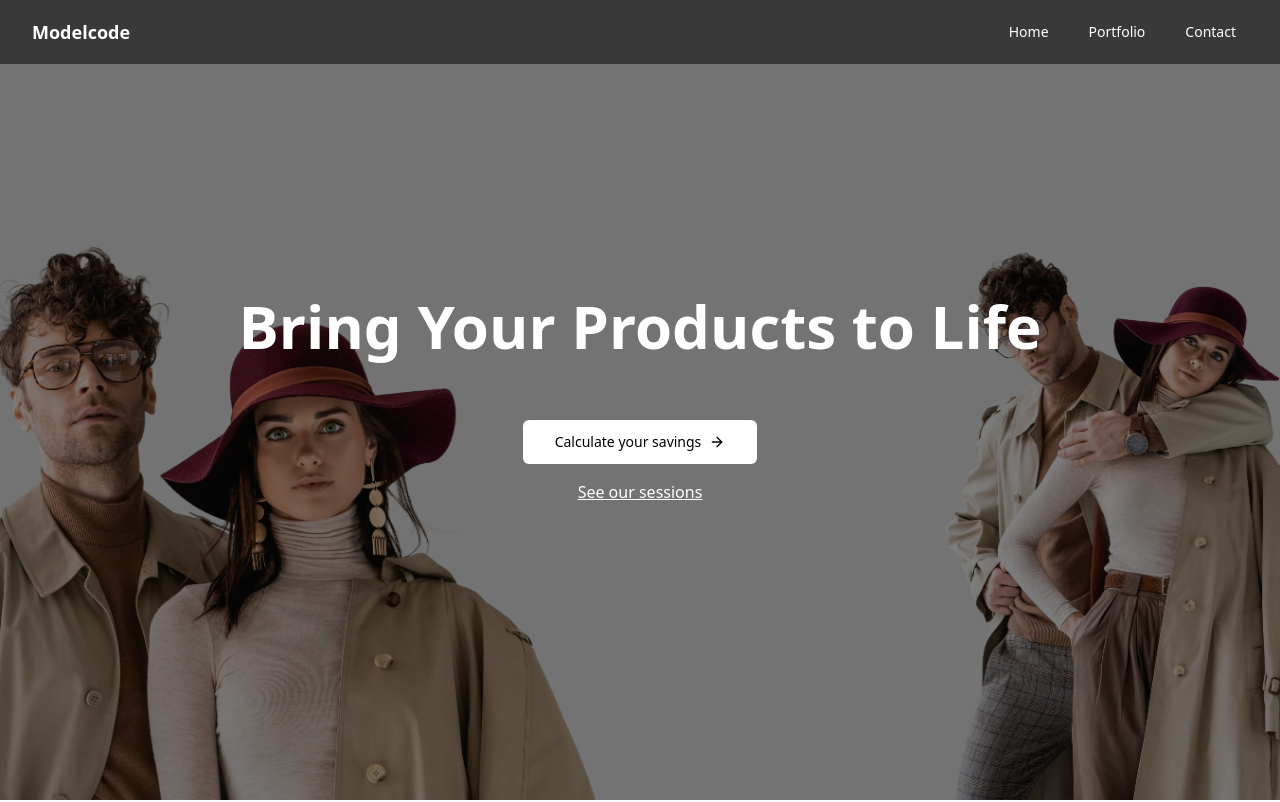
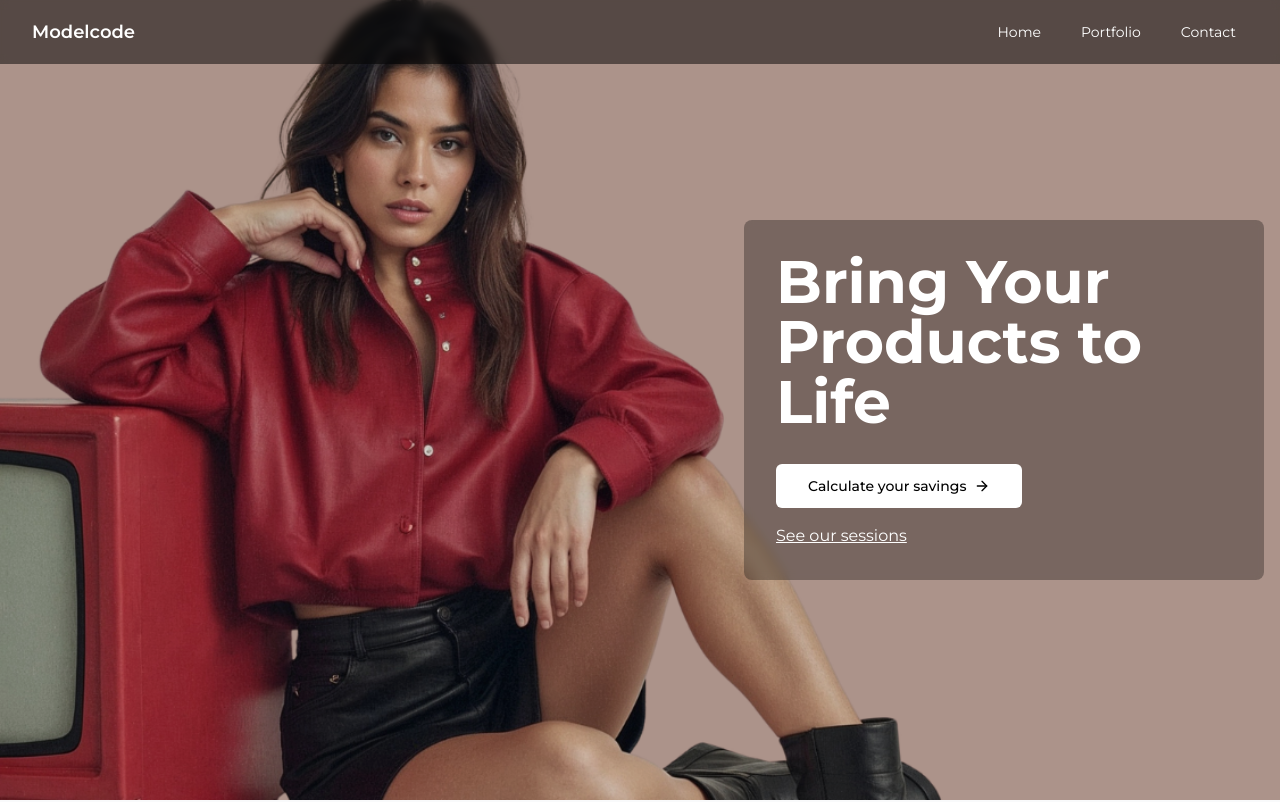
Before and after one commit to ModelcodeDev/Modelcode, a React (Vite) app: page / in a window 1280 px wide. Shown: the top 802 px of the page. Built offline with nearby package versions, Linux system fonts and the light colour scheme.

Commit message:
Change font and background image
Updated the font to Montserrat throughout the application. Changed the background photo on the Home page, positioning the headline, CTA, and text to the right side of the screen for desktop view.
[skip gpt_engineer]

```diff
--- a/index.html
+++ b/index.html
@@ -7,6 +7,7 @@
     <meta name="description" content="Lovable Generated Project" />
     <meta name="author" content="Lovable" />
     <meta property="og:image" content="/og-image.svg" />
+    <link href="https://fonts.googleapis.com/css2?family=Montserrat:wght@300;400;500;600;700&display=swap" rel="stylesheet">
   </head>
 
   <body>
--- a/src/components/sections/HeroSection.tsx
+++ b/src/components/sections/HeroSection.tsx
@@ -18,8 +18,23 @@ export const HeroSection = () => {
   };
 
   return (
-    <section className="min-h-screen flex items-center justify-center px-4 py-20">
-      <div className="text-center space-y-8 fade-in">
+    <section className="min-h-screen relative">
+      {/* Background image */}
+      <div
+        className="absolute inset-0 z-0"
+        style={{
+          backgroundImage: "url('/lovable-uploads/7add61ac-380a-4d84-82b0-b3c33fb0eccb.png')",
+          backgroundSize: "cover",
+          backgroundPosition: "center left",
+          filter: "brightness(0.9)",
+        }}
+      />
+
+      {/* Content */}
+      <div className="relative z-10 min-h-screen flex items-center">
+        <div className="container mx-auto px-4">
+          <div className="flex justify-end">
+            <div className="w-full md:w-1/2 lg:w-5/12 text-left space-y-8 fade-in bg-black/30 backdrop-blur-sm p-8 rounded-lg">
               <h1 className="text-4xl md:text-6xl font-bold text-white">
                 {language === 'pl' ? (
                   <span>Ożyw swoje produkty</span>
@@ -30,15 +45,21 @@ export const HeroSection = () => {
               <div className="space-y-4">
                 <Button
                   size="lg"
-            className="mt-8 bg-white text-black hover:bg-gray-200"
+                  className="w-full md:w-auto bg-white text-black hover:bg-gray-200"
                   onClick={scrollToCalculator}
                 >
                   {t.calculateSavings} <ArrowRight className="ml-2 h-4 w-4" />
                 </Button>
                 <div>
-            <button onClick={scrollToSessions} className="text-white hover:text-gray-300 underline">
+                  <button
+                    onClick={scrollToSessions}
+                    className="text-white hover:text-gray-300 underline"
+                  >
                     {t.seeOurSessions}
                   </button>
+                </div>
+              </div>
+            </div>
           </div>
         </div>
       </div>
--- a/tailwind.config.ts
+++ b/tailwind.config.ts
@@ -18,6 +18,9 @@ export default {
       },
     },
     extend: {
+      fontFamily: {
+        sans: ['Montserrat', 'sans-serif'],
+      },
       colors: {
         border: "hsl(var(--border))",
         input: "hsl(var(--input))",
```
Also changed, not shown: public/lovable-uploads/7add61ac-380a-4d84-82b0-b3c33fb0eccb.png (added). Lines whose indentation alone changed are shown as unchanged.
